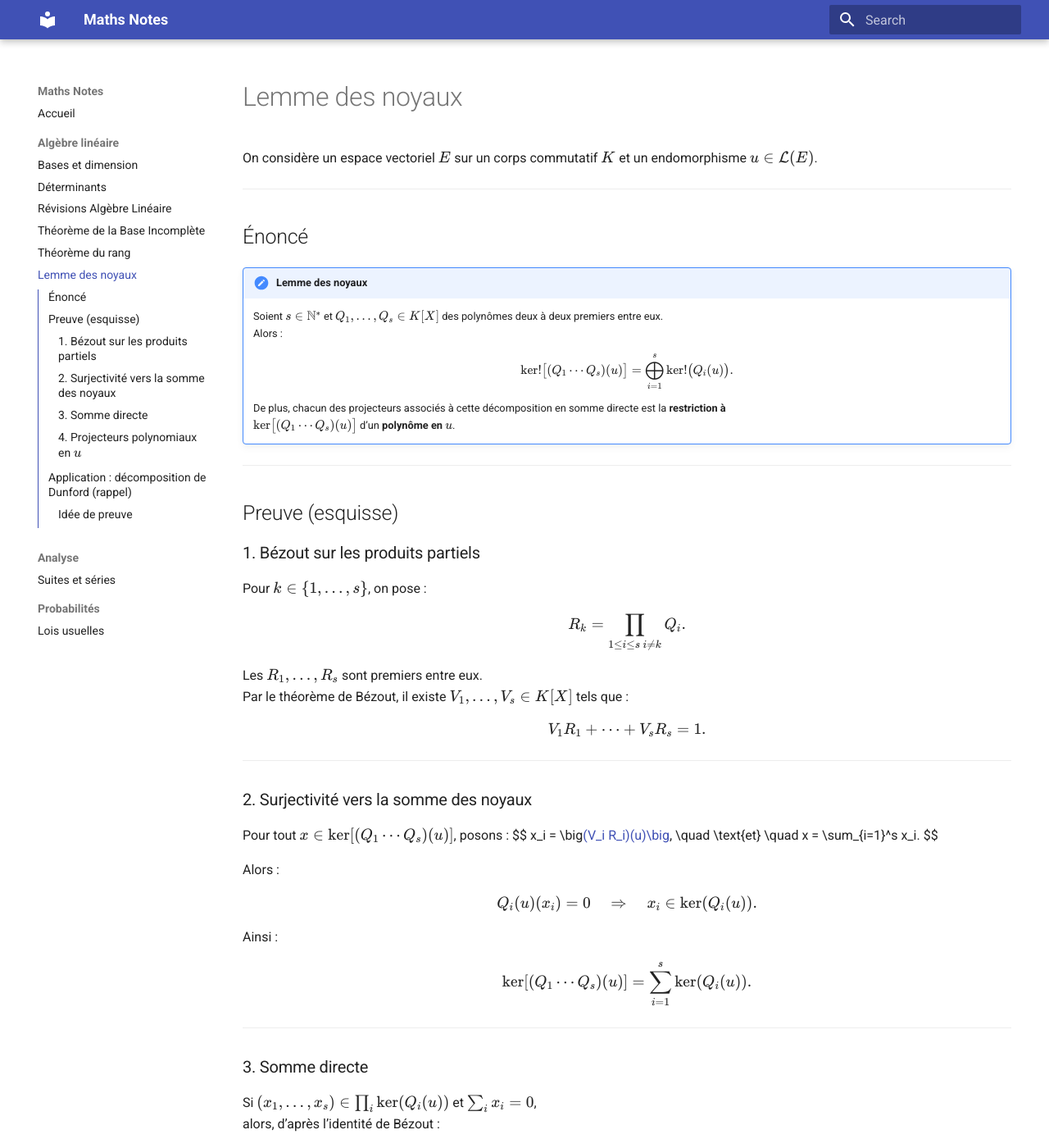
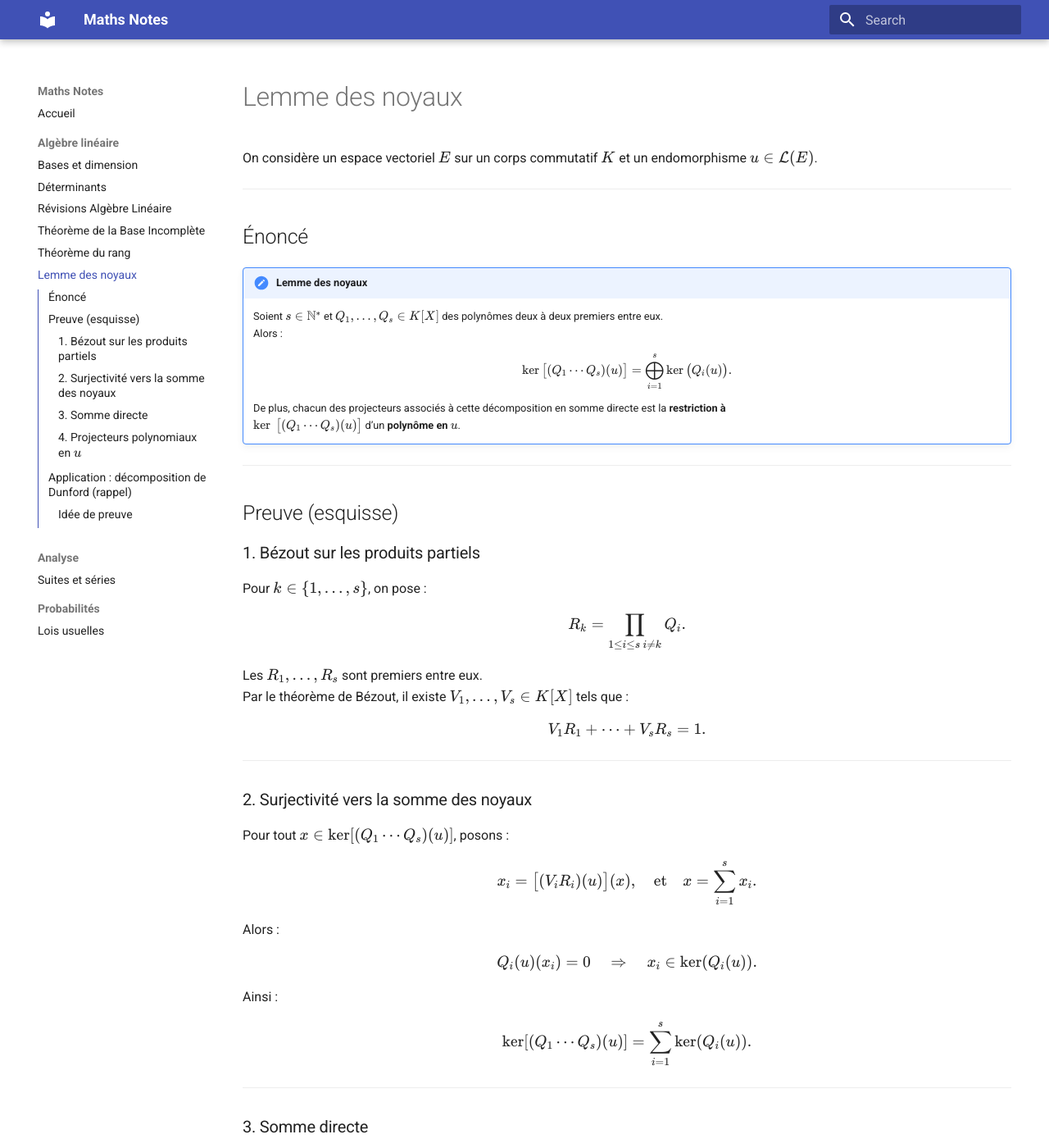
Before and after one commit to gpcoursera/maths-notes, an MkDocs documentation site: the page built from docs/algebre/lemme-noyaux.md, in a window 1280 px wide and 1400 px high. Shown: the whole window at 82% size. Built offline with MkDocs 1.6.1 and Material for MkDocs 9.7.7, drawn with Linux system fonts in a browser that asks for light colours; some of the changed text lies outside the part shown.

```diff
--- a/docs/algebre/lemme-noyaux.md
+++ b/docs/algebre/lemme-noyaux.md
@@ -10,10 +10,10 @@ On considère un espace vectoriel \(E\) sur un corps commutatif \(K\) et un endo
     Soient \(s \in \mathbb{N}^*\) et \(Q_1, \dots, Q_s \in K[X]\) des polynômes deux à deux premiers entre eux.
     Alors :
     $$
-    \ker\!\big[(Q_1 \cdots Q_s)(u)\big] = \bigoplus_{i=1}^s \ker\!\big(Q_i(u)\big).
+    \ker\big[(Q_1 \cdots Q_s)(u)\big] = \bigoplus_{i=1}^s \ker\big(Q_i(u)\big).
     $$
     De plus, chacun des projecteurs associés à cette décomposition en somme directe est la **restriction à**
-    \(\ker\!\big[(Q_1\cdots Q_s)(u)\big]\) d’un **polynôme en \(u\)**.
+    \(\ker\ \big[(Q_1\cdots Q_s)(u)\big]\) d’un **polynôme en \(u\)**.
 
 ---
 
@@ -38,7 +38,7 @@ $$
 
 Pour tout \(x \in \ker[(Q_1 \cdots Q_s)(u)]\), posons :
 $$
-x_i = \big[(V_i R_i)(u)\big](x), \quad \text{et} \quad x = \sum_{i=1}^s x_i.
+x_i = \big\[(V_i R_i)(u)\big\](x), \quad \text{et} \quad x = \sum_{i=1}^s x_i.
 $$
 
 Alors :
@@ -58,11 +58,11 @@ $$
 Si \((x_1, \dots, x_s) \in \prod_i \ker(Q_i(u))\) et \(\sum_i x_i = 0\),
 alors, d’après l’identité de Bézout :
 $$
-x_i = \big[(V_i R_i)(u)\big]\!\Big(\sum_{j=1}^s x_j\Big) = 0.
+x_i = \big\[(V_i R_i)(u)\big\]\Big(\sum_{j=1}^s x_j\Big) = 0.
 $$
 La somme est donc directe :
 $$
-\ker[(Q_1 \cdots Q_s)(u)] = \bigoplus_{i=1}^s \ker(Q_i(u)).
+\ker (Q_1 \cdots Q_s)(u) = \bigoplus_{i=1}^s \ker Q_i(u).
 $$
 
 ---
```
